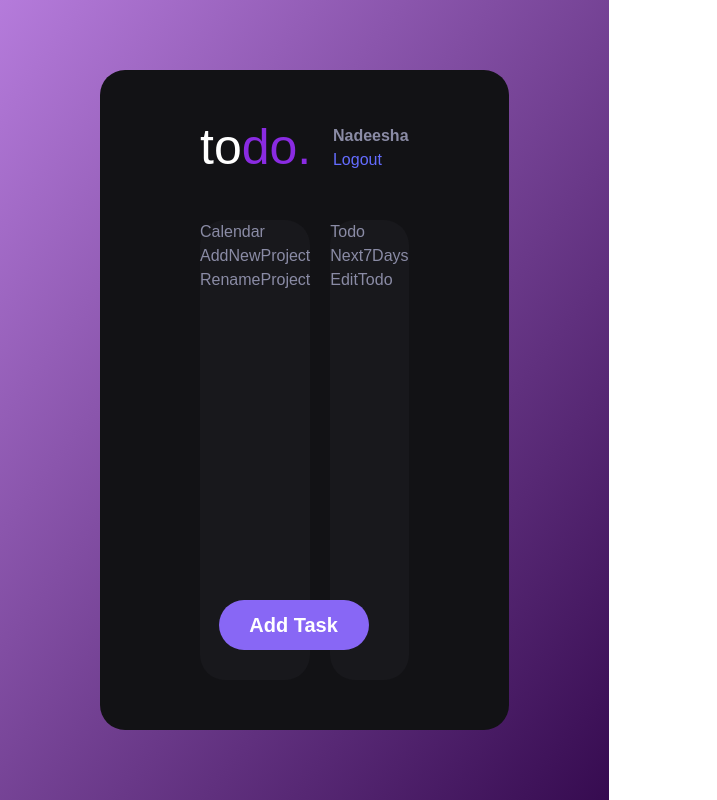
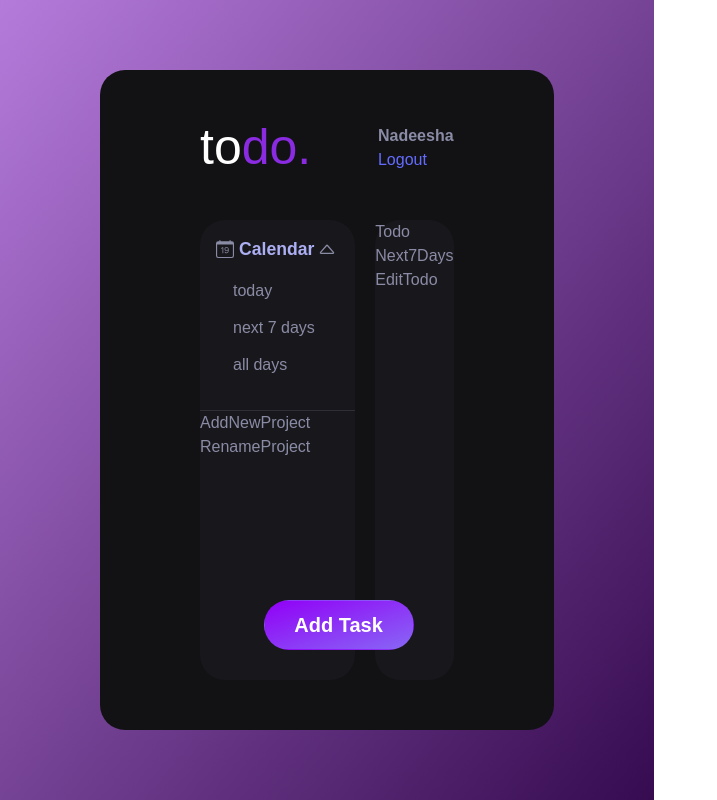
Before and after one commit to NadeeshaAbey/todo, a React app: page / in a window 1280 px wide. Shown: the whole page, without its empty margins (0-717 px from the left). Built offline with nearby package versions, Linux system fonts and the light colour scheme; the HTML template or start-up script is replaced by a standard one.

Commit message:
create Calendar component and add styles

```diff
--- a/src/App.css
+++ b/src/App.css
@@ -96,7 +96,7 @@
   right: 140px;
   bottom: 80px;
   color: white;
-  background-color: #8867f5;
+  background: linear-gradient(to top left, #8867f5, #9100f7);
   width: 150px;
   height: 50px;
   border-radius: 50px;
@@ -188,10 +188,11 @@
 
 .AddNewTodo form .cancel{
   position: absolute;
-  top: 0;
-  right: 5px;
+  top: 5px;
+  right: 10px;
   cursor: pointer;
 }
+
 
 .AddNewTodo form .confirm{
   position: absolute;
@@ -204,10 +205,10 @@
   width: 100%;
   height: 60px;
   color: white;
-  background-color: #8867f5;
+  background: linear-gradient(to top left, #8867f5, #9100f7);
   border: none;
   border-radius: 0 0 4px 4px;
-  font-size: 1.1rem;
+  font-size: 1.2rem;
   font-weight: bold;
   cursor: pointer;
 }
@@ -216,3 +217,53 @@
   filter: brightness(1.1);
   transition: all 300ms ease;
 }
+
+/* Calendar  */
+.Calendar{
+  padding: 1rem;
+  border-bottom: 1px solid #2F2D36;
+}
+
+.Calendar .header{
+  display: flex;
+  align-items: center;
+}
+
+.Calendar .header .title{
+  display: flex;
+  align-items: center;
+  flex: 1;
+}
+
+.Calendar .header .title p{
+  margin-left: 5px;
+  font-size: 1.1rem;
+  font-weight: bold;
+  color: #ACAFF3;
+}
+
+.Calendar .header .btns span{
+  border-radius: 50%;
+  width: 25px;
+  height: 25px;
+  display: flex;
+  align-items: center;
+  justify-content: center;
+  cursor: pointer;
+}
+
+.Calendar .header .btns span:hover{
+  background-color: #2F2D36;
+  transition: all 300ms ease-in-out;
+}
+
+.Calendar .items {
+  padding: 0.5rem;
+}
+
+.Calendar .items .item{
+  padding: 0.25rem;
+  margin: 5px;
+  font-size: 1rem;
+  cursor: pointer;
+}
--- a/src/components/Calendar.jsx
+++ b/src/components/Calendar.jsx
@@ -1,8 +1,33 @@
 import React from 'react'
+import { CalendarDate, CaretUp } from 'react-bootstrap-icons'
+import { calendarItems } from '../constants'
 
 function Calendar() {
+
+
   return (
-    <div className='Calendar'>Calendar</div>
+    <div className='Calendar'>
+      <div className="header">
+        <div className="title">
+          <CalendarDate size="18" />
+          <p>Calendar</p>
+        </div>
+        <div className="btns">
+          <span>
+            <CaretUp size="20" />
+          </span>
+        </div>
+      </div>
+      <div className="items">
+        {
+          calendarItems.map(item =>
+              <div className="item" key={item}>
+                {item}
+              </div>
+            )
+        }
+      </div>
+    </div>
   )
 }
 
--- /dev/null
+++ b/src/constants/index.js
@@ -0,0 +1 @@
+export const calendarItems = ['today', 'next 7 days', 'all days']
```
